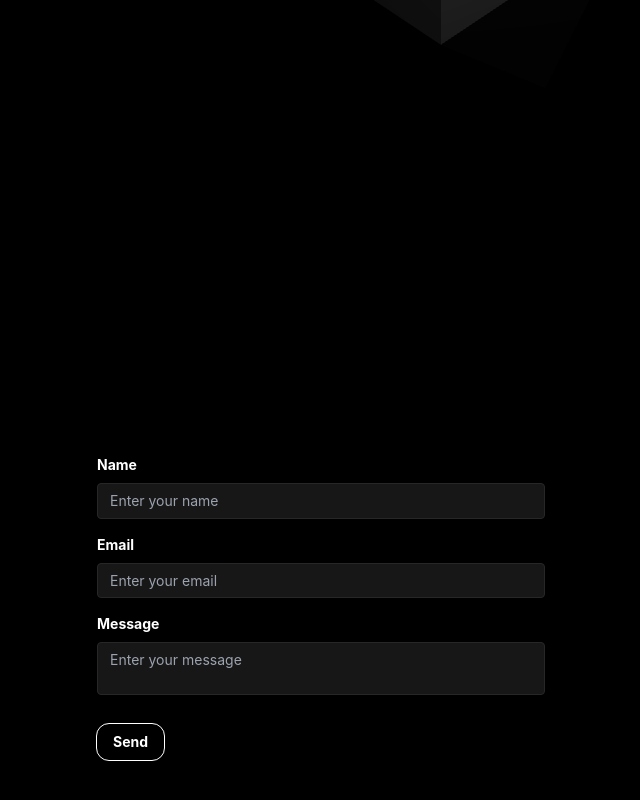
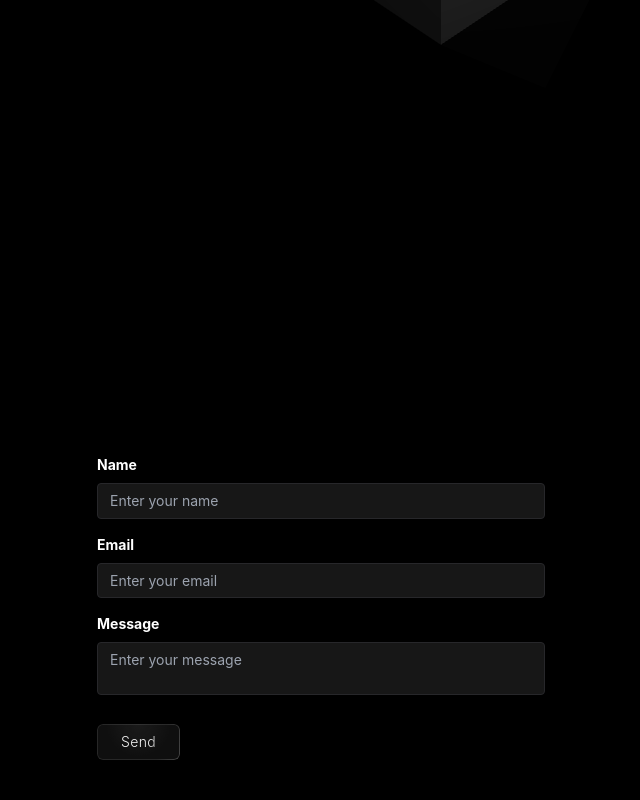
Before and after one commit to amgvu/Personal-Site, a Next.js app: page / in a window 1280 px wide. Shown: the part 589-1389 px from the top of the page, without its empty margins (319-959 px from the left). Built offline with nearby package versions, Linux system fonts and the light colour scheme; what prettier-plugin-tailwindcss, tailwindcss-animatecss would draw is missing.

Commit message:
made contact form result print in place of button

```diff
--- a/components/EmailForm.tsx
+++ b/components/EmailForm.tsx
@@ -1,14 +1,15 @@
 import React, { useState, FormEvent } from 'react';
+import { motion } from 'framer-motion';
 
 const EmailForm: React.FC = () => {
   const [result, setResult] = useState<string>("");
+  const [buttonVisible, setButtonVisible] = useState<boolean>(true);
 
   const autoResize = (event: React.ChangeEvent<HTMLTextAreaElement>) => {
     const textarea = event.target;
     textarea.style.height = 'auto';
     textarea.style.height = `${textarea.scrollHeight}px`;
   };
-
 
   const handleSubmit = async (event: FormEvent<HTMLFormElement>) => {
     event.preventDefault();
@@ -27,27 +28,26 @@ const EmailForm: React.FC = () => {
 
       if (data.success) {
         setResult("Email successfully sent!");
+        setButtonVisible(false);
         event.currentTarget.reset();
       } else {
         console.error("Error:", data);
         setResult(data.message);
       }
     } catch (error) {
+      console.error("Error:", error);
     }
   };
 
   return (
     <div className="max-w-md mx-auto">
       <div className="space-y-1 py-4">
-        <h1 className="font-semibold text-center text-3xl">
-          Wanna send a message?
-        </h1>
-        <h2 className="font-light text-center text-xl">
-          Drop one below and I&apos;ll respond as soon as I can.
-        </h2>
+        <h1 className="font-semibold text-center text-3xl">Wanna send a message?</h1>
+        <h2 className="font-light text-center text-xl">Drop one below and I&apos;ll respond as soon as I can.</h2>
       </div>
       <form onSubmit={handleSubmit} className="bg-transparent rounded-xl pt-6 pb-8 mb-4">
-        <input type="hidden" name="access_key" value="96e4193d-f096-4980-8582-19d27b3eb24d"></input>
+        <input type="hidden" name="access_key" value="96e4193d-f096-4980-8582-19d27b3eb24d" />
+
         <div className="mb-4">
           <label className="block text-white text-sm font-bold mb-2" htmlFor="name">
             Name
@@ -61,6 +61,7 @@ const EmailForm: React.FC = () => {
             required
           />
         </div>
+
         <div className="mb-4">
           <label className="block text-white text-sm font-bold mb-2" htmlFor="email">
             Email
@@ -74,6 +75,7 @@ const EmailForm: React.FC = () => {
             required
           />
         </div>
+
         <div className="mb-6">
           <label className="block text-white text-sm font-bold mb-2" htmlFor="message">
             Message
@@ -87,16 +89,41 @@ const EmailForm: React.FC = () => {
             onInput={autoResize}
           />
         </div>
+
         <div className="flex items-center justify-between">
-          <button
-            className="bg-transparent outline outline-1 rounded-xl hover:bg-white hover:text-black text-white font-bold py-2 px-4 ease-in-out transition duration-100 focus:outline-none focus:shadow-outline"
+          {buttonVisible ? (
+            <motion.button
+              className="px-6 py-2 rounded-md relative radial-gradient ease-in-out animate__fadeIn animate__delay-1s animate__animated"
+              initial={{ "--x": "100%", scale: 1 } as any}
+              animate={{ "--x": "-100%" } as any}
+              whileTap={{ scale: 0.97 }}
+              transition={{
+                repeat: Infinity,
+                repeatType: "loop",
+                repeatDelay: 1,
+                type: "spring",
+                stiffness: 20,
+                damping: 15,
+                mass: 2,
+                scale: {
+                  type: "spring",
+                  stiffness: 10,
+                  damping: 5,
+                  mass: 0.1,
+                },
+              }}
               type="submit"
             >
+              <span className="text-neutral-100 tracking-wide font-light h-full w-full block relative linear-mask">
                 Send
-          </button>
+              </span>
+              <span className="block absolute inset-0 rounded-md p-px linear-overlay" />
+            </motion.button>
+          ) : (
+            <p className="text-neutral-100">{result}</p>
+          )}
         </div>
       </form>
-      {result && <p>{result}</p>}
     </div>
   );
 };
```
Lines whose indentation alone changed are shown as unchanged.
